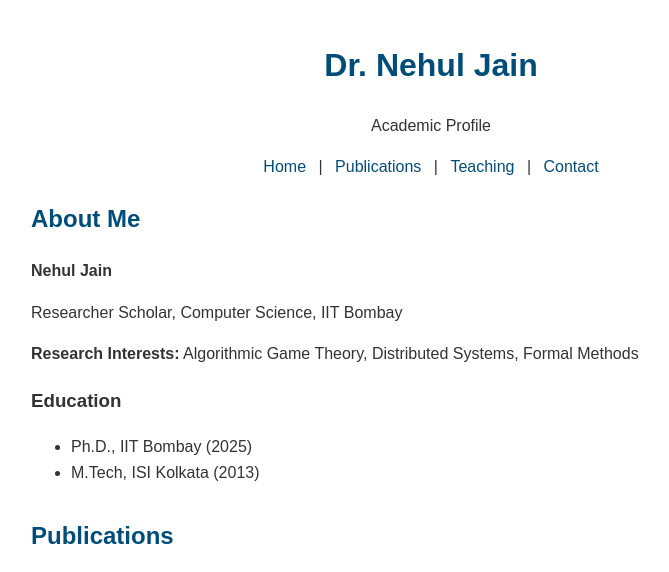
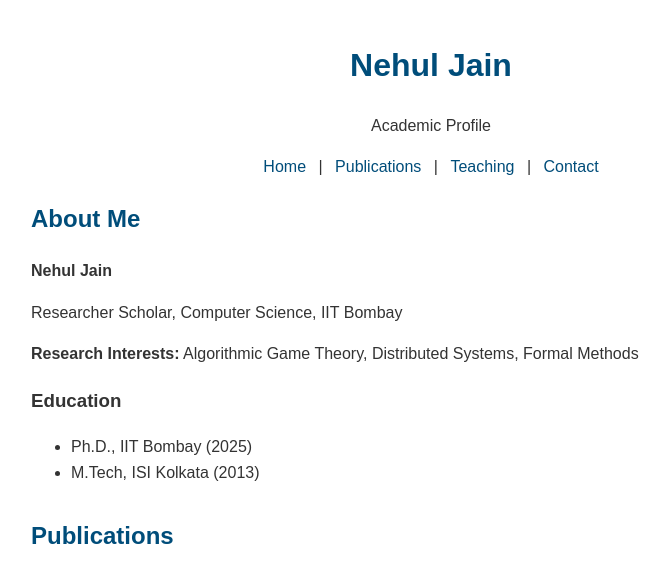
Before and after one commit to nehuljain26/nehuljain26.github.io, a Jekyll site: the page built from index.md, in a window 1280 px wide, cut to the strip 0-572 px from the top of the page. Shown: the whole strip, without its empty margins (209-878 px from the left). Built offline with Jekyll 4.4.1, drawn with Linux system fonts in a browser that asks for light colours; part of the change alters nothing that is shown.

Commit message:
update for biblogray plugin

```diff
--- a/_config.yml
+++ b/_config.yml
@@ -1,4 +1,4 @@
-title: "Dr. Nehul Jain"
+title: "Nehul Jain"
 description: "Academic Profile"
 theme: minima
 markdown: kramdown
@@ -8,12 +8,12 @@ plugins:
 
 author:
   name: "Nehul Jain"
-  email: "nehul@example.com"
+  email: "nehul.jain26@gmail.com"
 
 scholar:
   style: apa
   locale: en
-  bibliography: _bibliography/publications.bib
+  bibliography: ./_bibliography/publications.bib
   bibliography_template: bibentry
   sort_by: year
   order: descending
```
